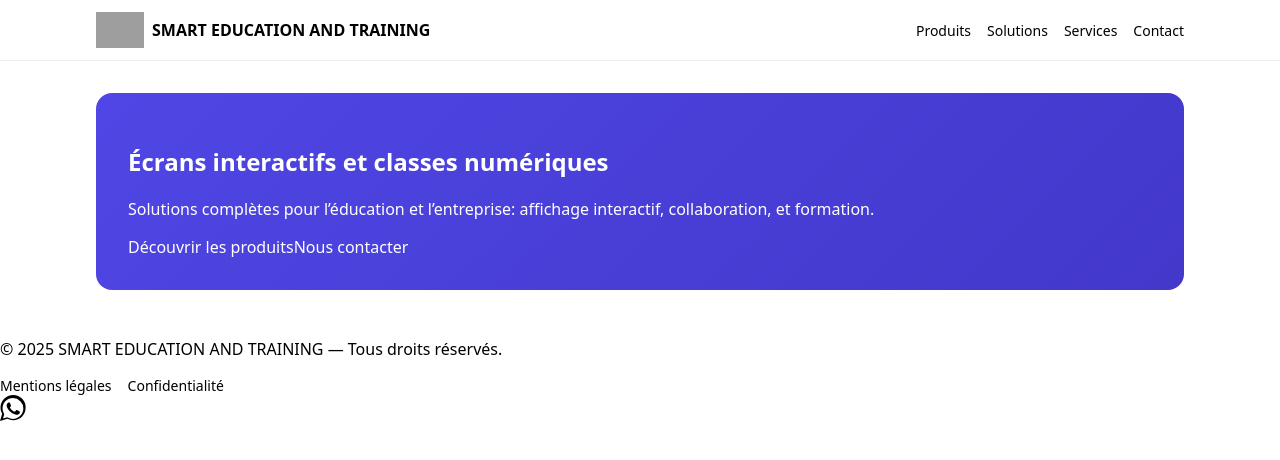
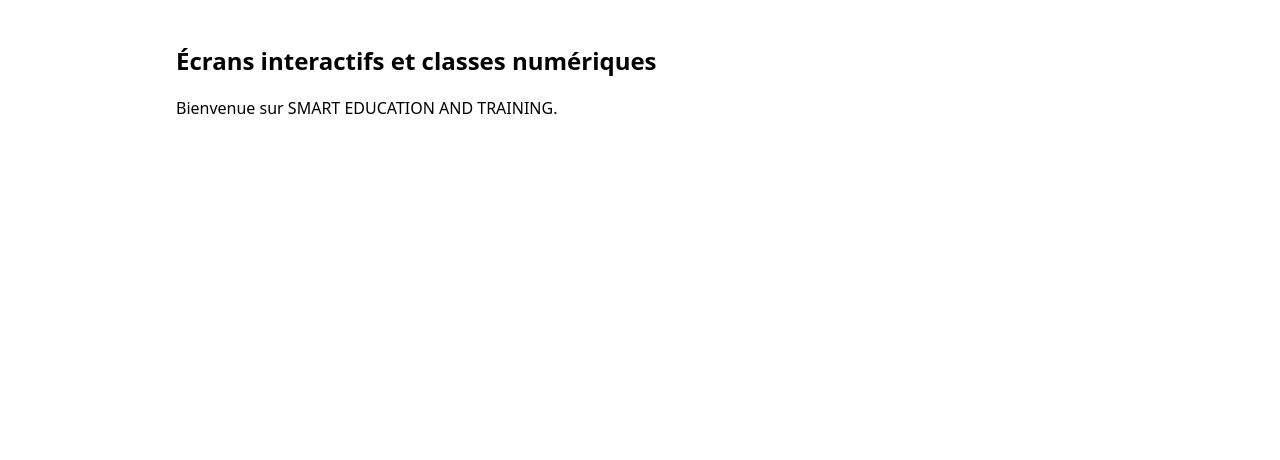
Before and after one commit to ALIDENGO/smart-education-and-training-site, a Next.js app: page / in a window 1280 px wide. Shown: the top 460 px of the page. Built offline with nearby package versions, Linux system fonts and the light colour scheme; grey boxes are pictures that could not be loaded.

Commit message:
fix app structure

```diff
--- a/src/app/globals.css
+++ b/src/app/globals.css
@@ -1,14 +1,4 @@
 :root { color-scheme: light; }
 * { box-sizing: border-box; }
-html, body { padding: 0; margin: 0; font-family: system-ui, -apple-system, Segoe UI, Roboto, Ubuntu, Cantarell, Noto Sans, Arial, "Apple Color Emoji", "Segoe UI Emoji"; }
-a { color: inherit; text-decoration: none; }
-img { max-width: 100%; height: auto; display: block; }
-
-.header { border-bottom: 1px solid #eee; background: #fff; }
-.nav { max-width: 1120px; margin: 0 auto; padding: 12px 16px; display: flex; align-items: center; justify-content: space-between; gap: 16px; }
-.brand { display: inline-flex; align-items: center; gap: 8px; font-weight: 600; }
-.brand img { height: 36px; }
-.links { display: flex; gap: 16px; font-size: 14px; }
-
-.container { max-width: 1120px; margin: 0 auto; padding: 32px 16px; }
-.hero { background: linear-gradient(135deg, #4f46e5, #4338ca); color: #fff; border-radius: 16px; padding: 32px; }
+html, body { margin: 0; padding: 0; font-family: system-ui, -apple-system, Segoe UI, Roboto, Ubuntu, Cantarell, Noto Sans, Arial; }
+.container { max-width: 960px; margin: 0 auto; padding: 24px 16px; }
--- a/src/app/layout.js
+++ b/src/app/layout.js
@@ -6,51 +6,10 @@
 };
 
 export default function RootLayout({ children }) {
-  const phone = "TON_NUMERO_WHATSAPP"; // ex: +2126XXXXXXXX
-  const message = encodeURIComponent("Bonjour SMART EDUCATION AND TRAINING, je souhaite une démo.");
-
   return (
     <html lang="fr">
       <body>
-        <header className="header">
-          <div className="nav">
-            <a className="brand" href="/">
-              <img src="/logo.png" alt="SMART EDUCATION AND TRAINING" />
-              <span>SMART EDUCATION AND TRAINING</span>
-            </a>
-            <nav className="links">
-              <a href="/produits">Produits</a>
-              <a href="/solutions">Solutions</a>
-              <a href="/services">Services</a>
-              <a href="/contact">Contact</a>
-            </nav>
-          </div>
-        </header>
-
         <main className="container">{children}</main>
-
-        <footer className="footer">
-          <div className="footer-in">
-            <p>© {new Date().getFullYear()} SMART EDUCATION AND TRAINING — Tous droits réservés.</p>
-            <div className="links">
-              <a href="/mentions-legales">Mentions légales</a>
-              <a href="/politique-confidentialite">Confidentialité</a>
-            </div>
-          </div>
-        </footer>
-
-        <a
-          className="float-wa"
-          href={`https://wa.me/${phone}?text=${message}`}
-          target="_blank"
-          rel="noopener noreferrer"
-          aria-label="WhatsApp"
-          title="Nous écrire sur WhatsApp"
-        >
-          <svg width="26" height="26" viewBox="0 0 24 24" fill="currentColor" aria-hidden>
-            <path d="M20.52 3.48A11.86 11.86 0 0 0 12.06 0C5.66 0 .47 5.19.47 11.59c0 2.04.53 4.02 1.53 5.78L0 24l6.82-1.98a11.5 11.5 0 0 0 5.24 1.33h.01c6.4 0 11.59-5.19 11.59-11.59a11.5 11.5 0 0 0-3.14-8.29Zm-8.46 18.56h-.01a9.58 9.58 0 0 1-4.88-1.34l-.35-.21-4.05 1.18 1.16-3.95-.23-.4a9.52 9.52 0 0 1-1.34-4.87c0-5.29 4.3-9.59 9.59-9.59a9.53 9.53 0 0 1 6.79 2.81 9.5 9.5 0 0 1 2.8 6.79c0 5.29-4.3 9.58-9.58 9.58Zm5.52-7.15c-.3-.15-1.76-.86-2.03-.96-.27-.1-.46-.15-.66.15s-.76.96-.93 1.16c-.17.2-.34.22-.64.07-.3-.15-1.26-.46-2.4-1.47-.89-.79-1.49-1.76-1.66-2.06-.17-.3-.02-.46.13-.61.13-.13.3-.34.44-.51.15-.17.2-.3.3-.5.1-.2.05-.37-.02-.52-.07-.15-.66-1.6-.91-2.19-.24-.58-.49-.5-.66-.51-.17-.01-.36-.01-.55-.01s-.52.07-.8.37c-.27.3-1.05 1.02-1.05 2.49 0 1.46 1.08 2.87 1.23 3.07.15.2 2.12 3.24 5.14 4.55.72.31 1.28.49 1.72.63.72.23 1.37.2 1.89.12.58-.09 1.76-.72 2.01-1.41.25-.69.25-1.28.17-1.41-.07-.13-.27-.2-.57-.35Z"/>
-          </svg>
-        </a>
       </body>
     </html>
   );
--- a/src/app/page.js
+++ b/src/app/page.js
@@ -1,14 +1,8 @@
 export default function Home() {
   return (
-    <>
-      <section className="hero">
-        <h1>Écrans interactifs et classes numériques</h1>
-        <p>Solutions complètes pour l’éducation et l’entreprise: affichage interactif, collaboration, et formation.</p>
-        <div className="btns">
-          <a className="btn" href="/produits">Découvrir les produits</a>
-          <a className="btn btn-sec" href="/contact">Nous contacter</a>
-        </div>
-      </section>
-    </>
+    <section>
+      <h1>Écrans interactifs et classes numériques</h1>
+      <p>Bienvenue sur SMART EDUCATION AND TRAINING.</p>
+    </section>
   );
 }
```
